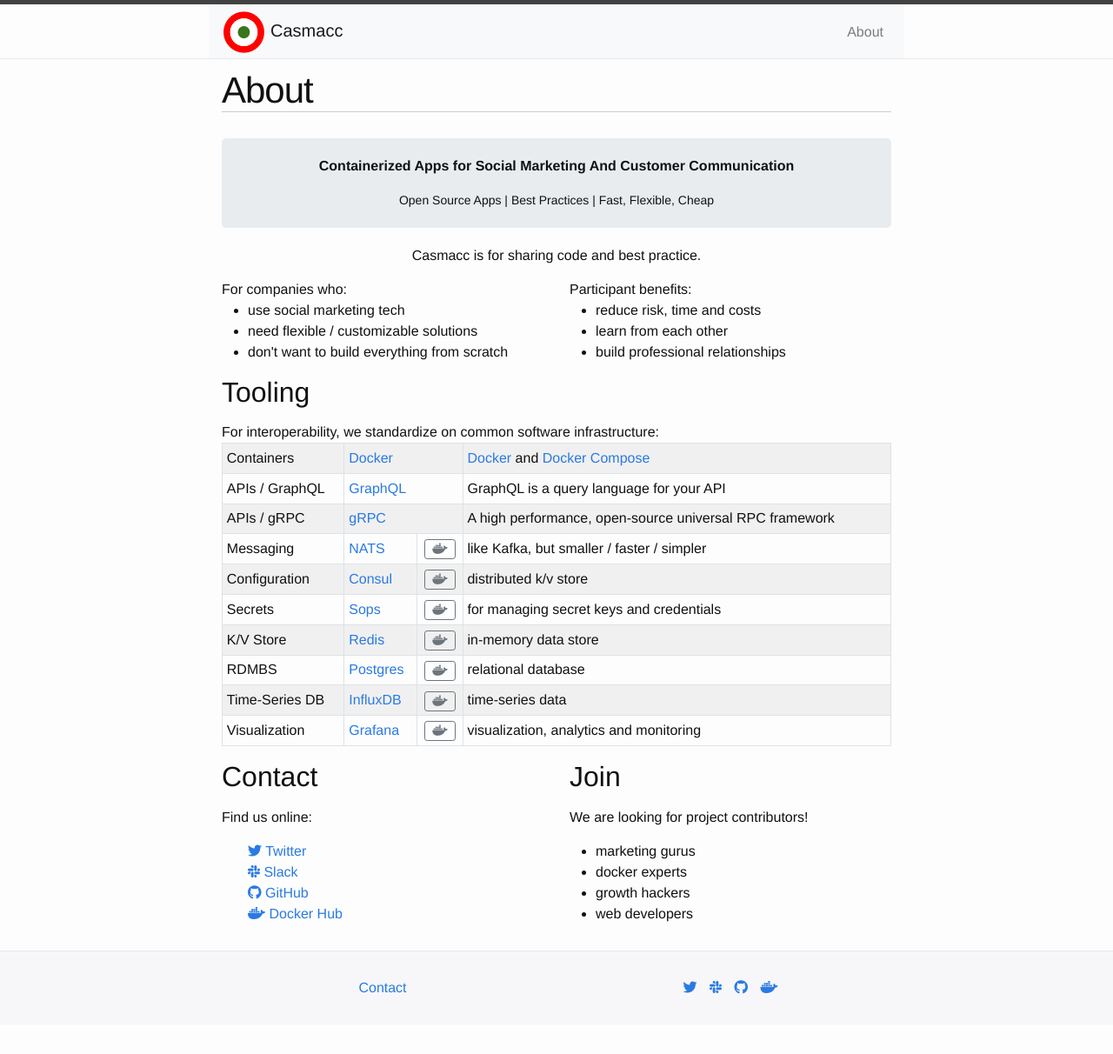
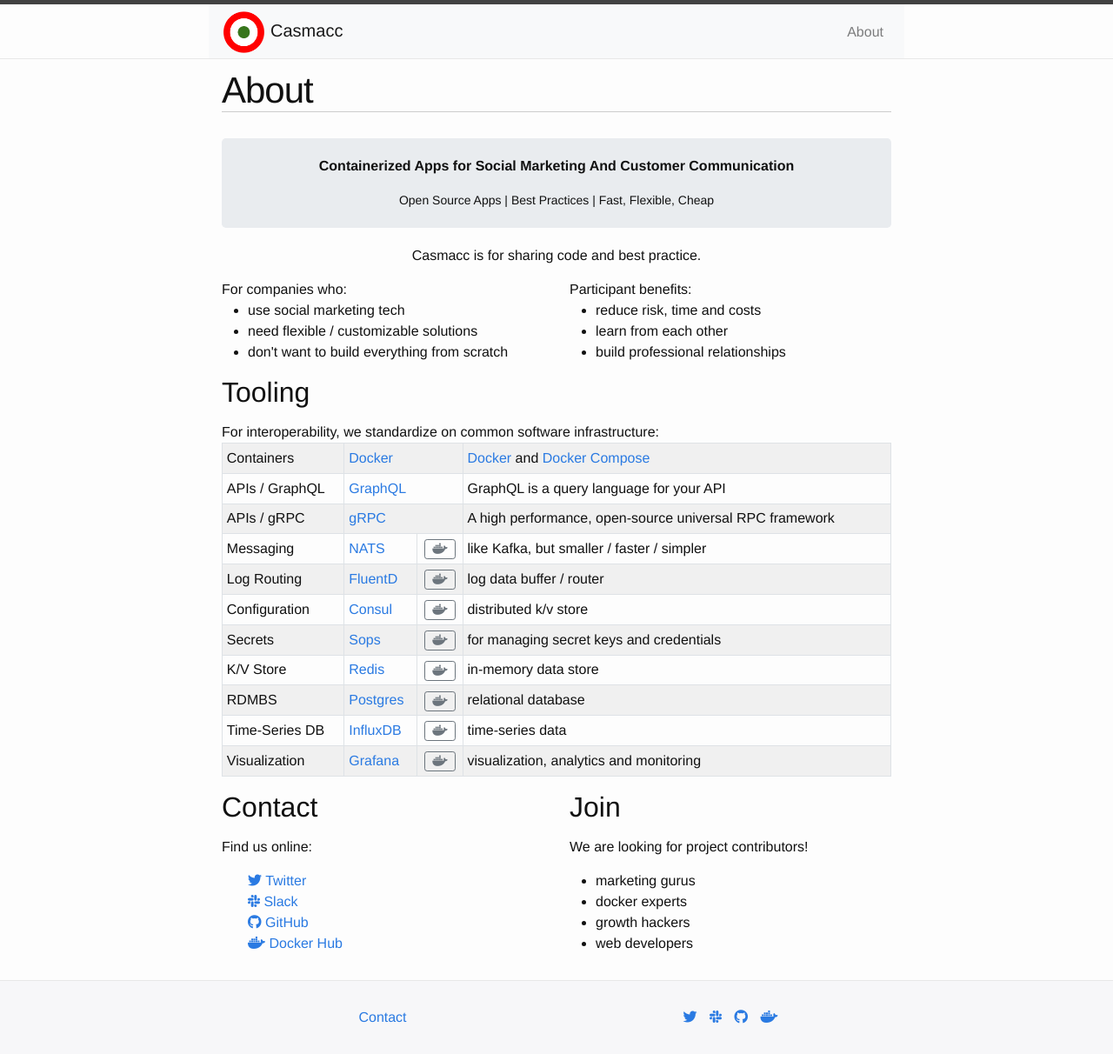
Before and after one commit to casmacc/website, a Jekyll site: the page built from docs/pages/about.html, in a window 1280 px wide. Shown: the whole page at 87% size. Built offline with Jekyll 4.4.1, drawn with Linux system fonts in a browser that asks for light colours; nearby versions of some CDN libraries; before the commit the page ends 1178 px from its top, so only the background shows below that.

Commit message:
Add fluentd

```diff
--- a/docs/pages/about.html
+++ b/docs/pages/about.html
@@ -98,6 +98,24 @@
       like Kafka, but smaller / faster / simpler
     </td>
   </tr>
+
+  <tr>
+    <td>Log Routing</td>
+    <td>
+      <a href="https://www.fluentd.org/">FluentD</a>
+    </td>
+    <td align=center>
+      <a href="https://hub.docker.com/r/fluent/fluentd/" target="_blank">
+        <button type="button" class="btn btn-outline-secondary btn-sm">
+          <i class='fab fa-docker'></i>
+        </button>
+      </a>
+    </td>
+    <td>
+      log data buffer / router
+    </td>
+  </tr>
+
 
   <tr>
     <td>Configuration</td>
```
